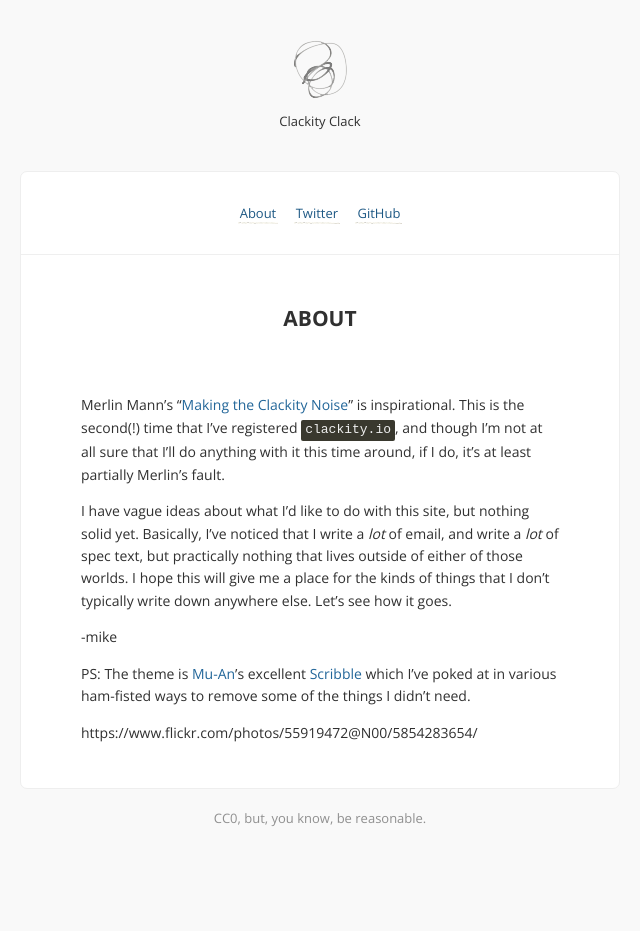
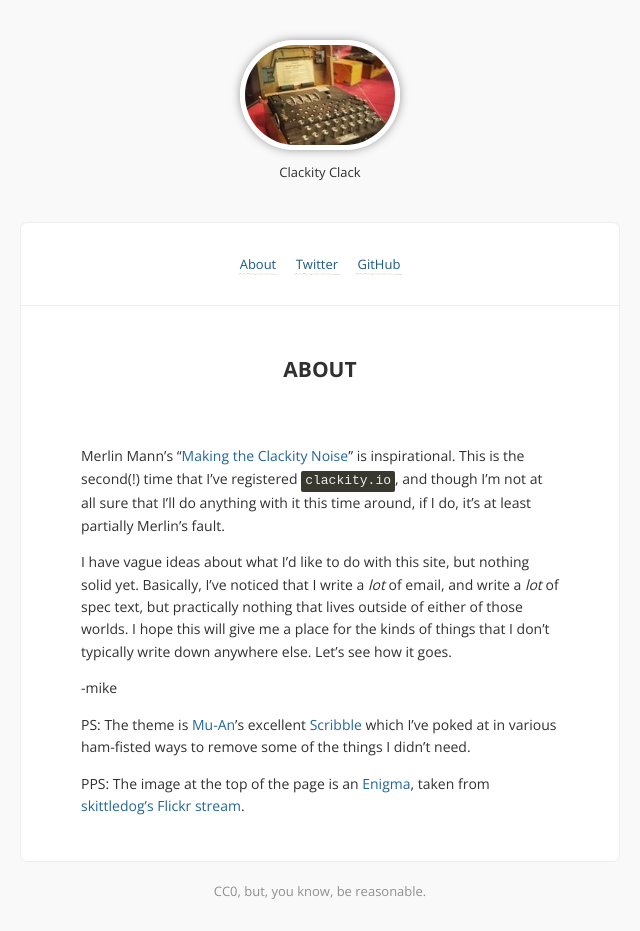
Before and after one commit to clackity-io/clackity-io.github.io, a Jekyll site: the page built from about.md, in a window 1280 px wide. Shown: the whole page, without its empty margins (320-960 px from the left). Built offline with Jekyll 4.4.1, drawn with Linux system fonts in a browser that asks for light colours; before the commit the page ends 900 px from its top, so only the background shows below that.

Commit message:
A cute enigma. Which also makes clackity noises (I assume).

```diff
--- a/_includes/header.html
+++ b/_includes/header.html
@@ -1,4 +1,4 @@
 <header>
-<a id="go-back-home" href="/"><img src="/images/scribble.png" alt="scribble" width="53" height="59"></a>
+<a id="go-back-home" href="/"><img src="/images/enigma.jpg" alt="" width="150" height="100"></a>
 <p>{{ site.title }}</p>
 </header>
--- a/about.md
+++ b/about.md
@@ -20,6 +20,9 @@ PS: The theme is <a href="http://muan.co/">Mu-An</a>'s excellent
 <a href='https://github.com/muan/scribble'>Scribble</a> which I've poked at in
 various ham-fisted ways to remove some of the things I didn't need.
 
-https://www.flickr.com/photos/55919472@N00/5854283654/
+PPS: The image at the top of the page is an [Enigma][], taken from
+[skittledog's Flickr stream][skittledog].
 
 [clackity]: http://www.kungfugrippe.com/post/169873399/clackity-noise
+[enigma]: https://www.flickr.com/photos/55919472@N00/5854283654/
+[skittledog]: https://www.flickr.com/photos/55919472@N00/
--- a/stylesheets/style.css
+++ b/stylesheets/style.css
@@ -20,9 +20,14 @@ img {
   border: none; }
 
 #go-back-home {
-  margin: 40px 0 0; }
+  margin: 40px 0 0;
+}
   #go-back-home:hover {
     background-image: none; }
+  #go-back-home img {
+    border: 5px solid #FFF;
+    border-radius: 60px;
+    box-shadow: 0px 0px 10px #999; }
 
 .capitalize {
   text-transform: capitalize; }
```
Also changed, not shown: images/enigma.jpg (added).
